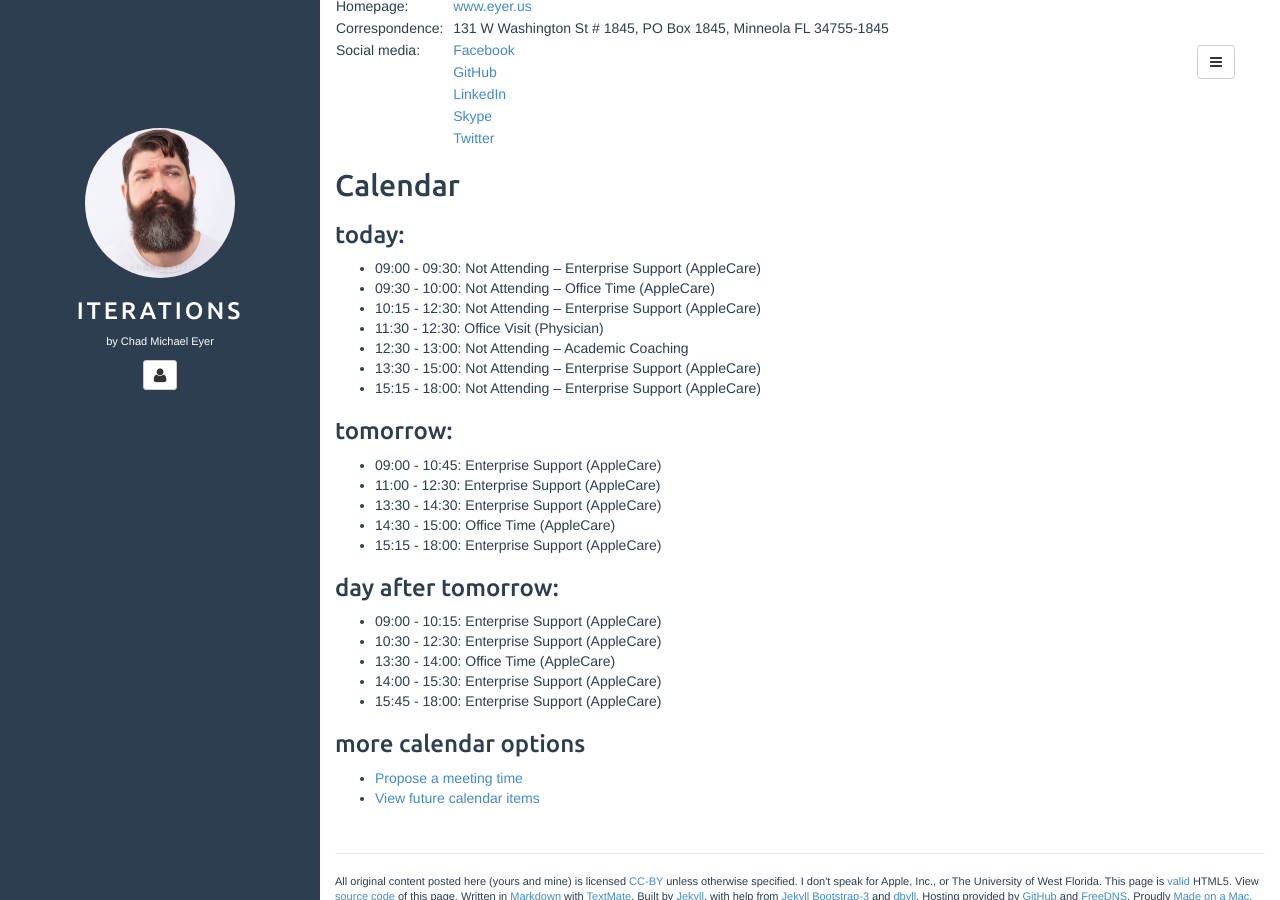
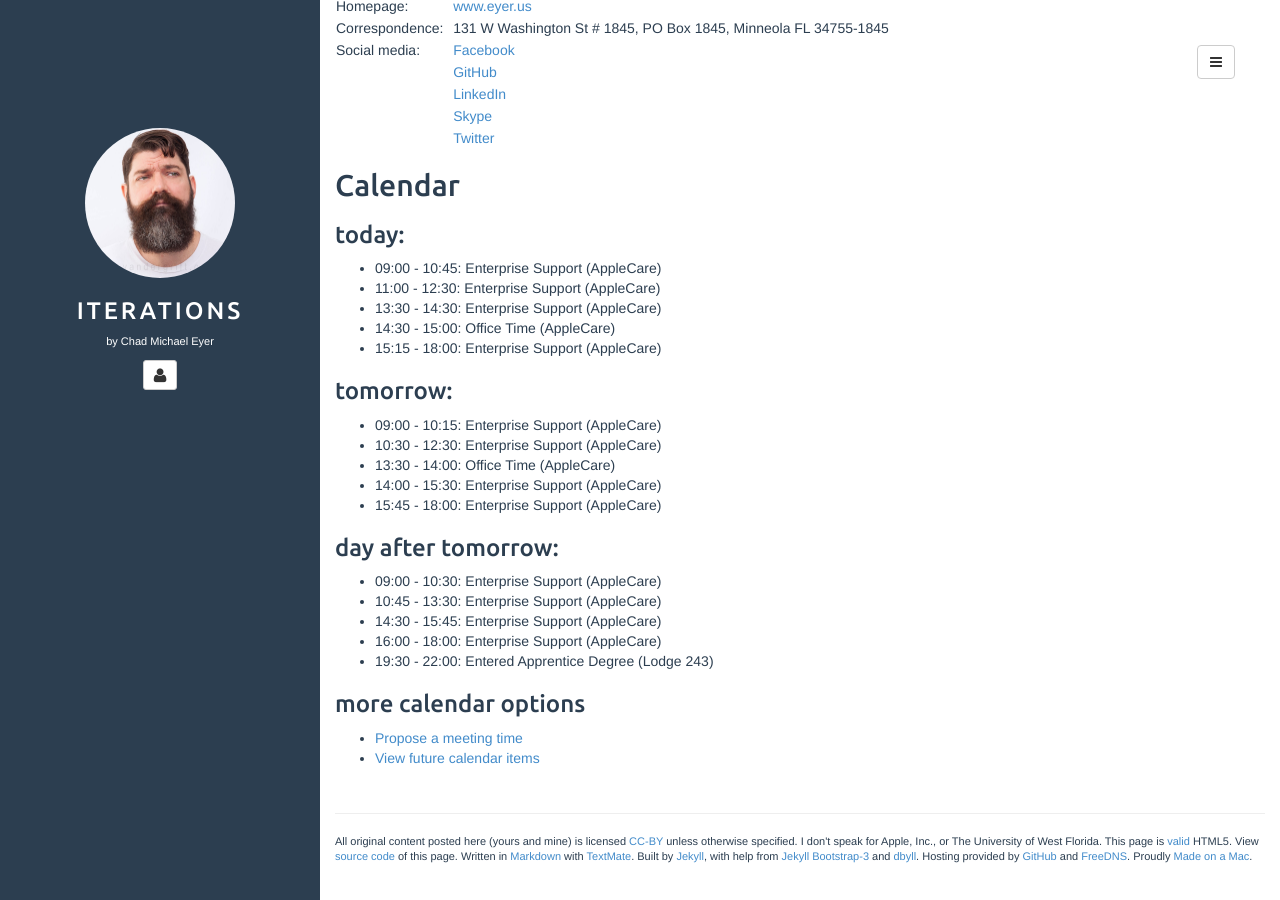
Before and after one commit to chadmichaeleyer/chadmichaeleyer.github.io, a Jekyll site: the page built from about.md, in a window 1280 px wide and 900 px high, scrolled down 1265 px. Built offline with Jekyll 4.4.1, drawn with Linux system fonts in a browser that asks for light colours.

Commit message:
calendar update Sat Jan 28 08:54:33 EST 2017

```diff
--- a/calendar.markdown
+++ b/calendar.markdown
@@ -1,14 +1,4 @@
 ### today:
-
-* 09:00 - 09:30: Not Attending – Enterprise Support (AppleCare)
-* 09:30 - 10:00: Not Attending – Office Time (AppleCare)
-* 10:15 - 12:30: Not Attending – Enterprise Support (AppleCare)
-* 11:30 - 12:30: Office Visit (Physician)
-* 12:30 - 13:00: Not Attending – Academic Coaching
-* 13:30 - 15:00: Not Attending – Enterprise Support (AppleCare)
-* 15:15 - 18:00: Not Attending – Enterprise Support (AppleCare)
-
-### tomorrow:
 
 * 09:00 - 10:45: Enterprise Support (AppleCare)
 * 11:00 - 12:30: Enterprise Support (AppleCare)
@@ -16,10 +6,18 @@
 * 14:30 - 15:00: Office Time (AppleCare)
 * 15:15 - 18:00: Enterprise Support (AppleCare)
 
-### day after tomorrow:
+### tomorrow:
 
 * 09:00 - 10:15: Enterprise Support (AppleCare)
 * 10:30 - 12:30: Enterprise Support (AppleCare)
 * 13:30 - 14:00: Office Time (AppleCare)
 * 14:00 - 15:30: Enterprise Support (AppleCare)
 * 15:45 - 18:00: Enterprise Support (AppleCare)
+
+### day after tomorrow:
+
+* 09:00 - 10:30: Enterprise Support (AppleCare)
+* 10:45 - 13:30: Enterprise Support (AppleCare)
+* 14:30 - 15:45: Enterprise Support (AppleCare)
+* 16:00 - 18:00: Enterprise Support (AppleCare)
+* 19:30 - 22:00: Entered Apprentice Degree (Lodge 243)
```
Also changed, not shown: calendar-year.markdown (+6 -10 lines).
